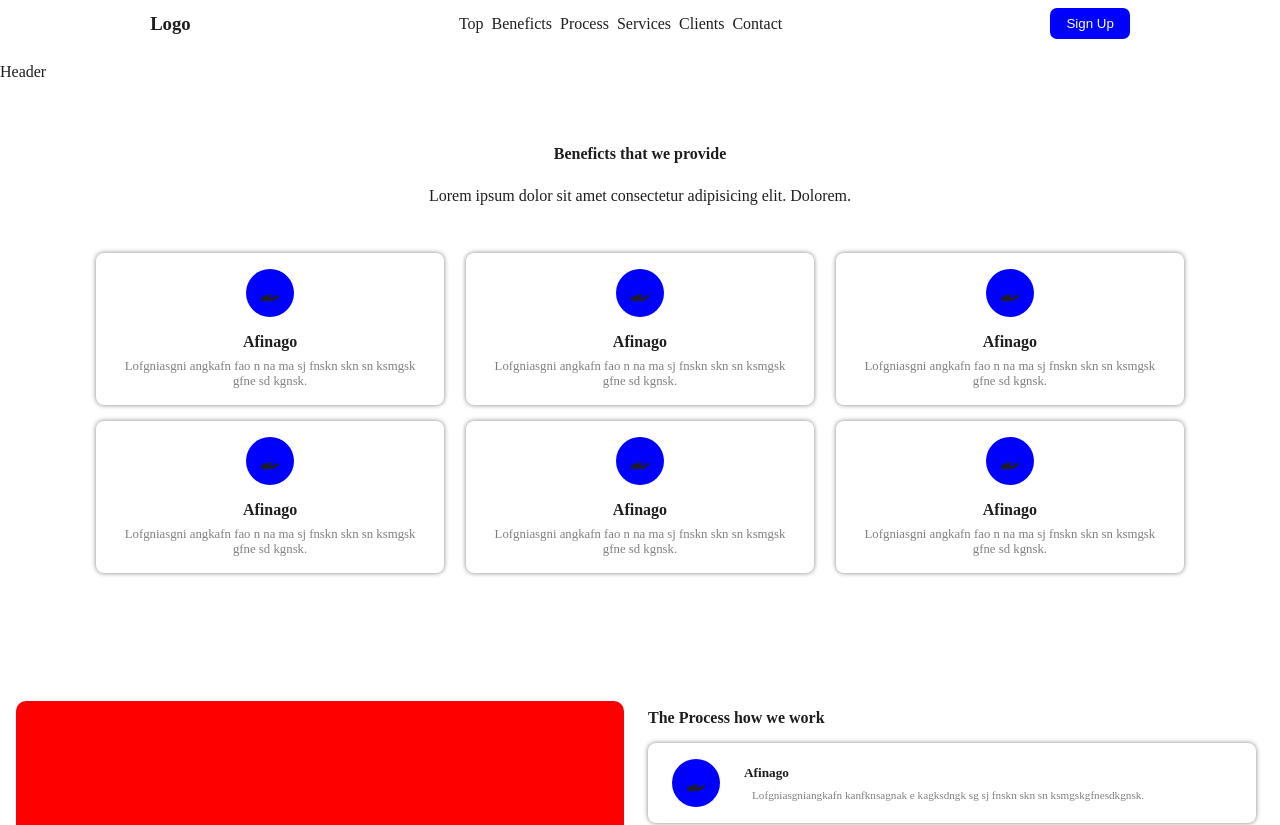
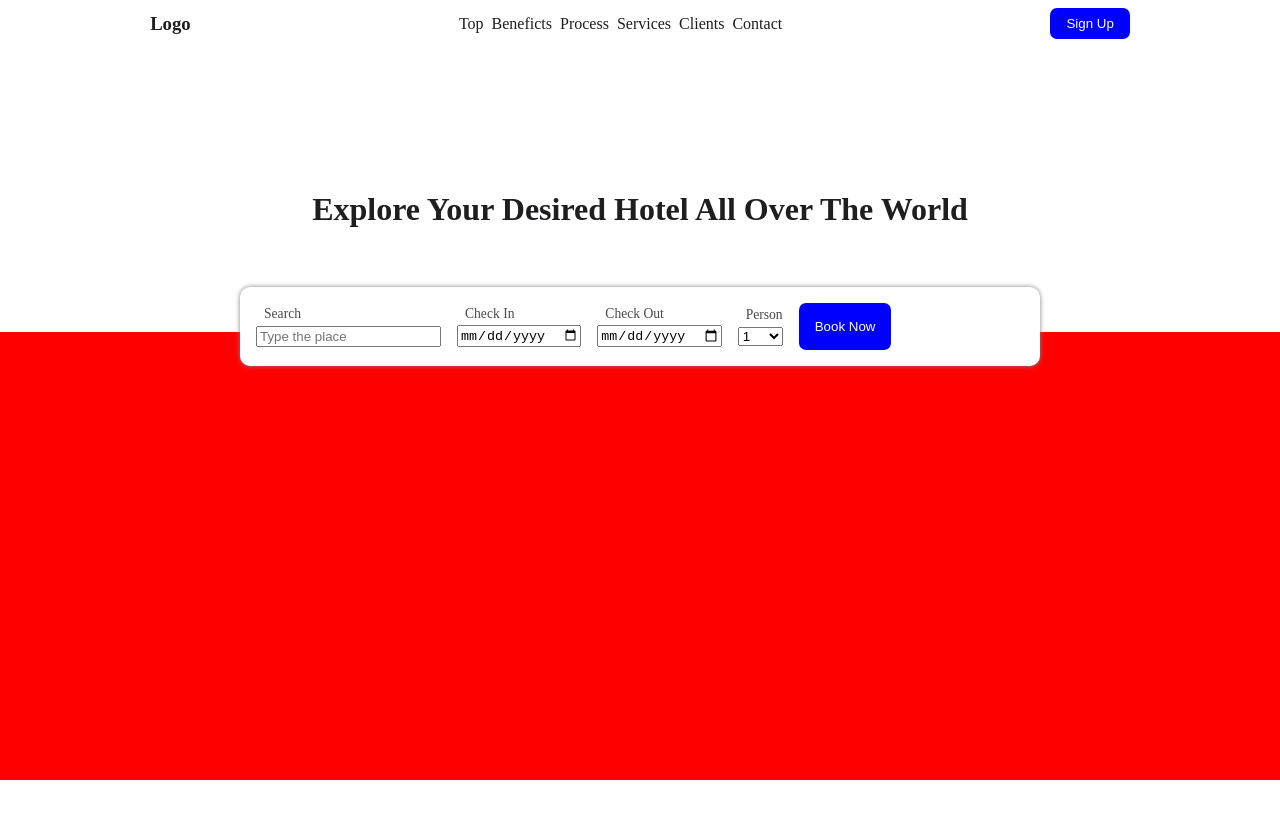
Before and after one commit to Animator55/HotelLanding, a React (Vite) app: page / in a window 1280 px wide. Shown: the top 825 px of the page. Built offline with nearby package versions, Linux system fonts and the light colour scheme.

Commit message:
added header

```diff
--- /dev/null
+++ b/src/assets/header.css
@@ -0,0 +1,56 @@
+.header-block {
+    position: relative;
+    display: flex;
+    flex-direction: column;
+    align-items: center;
+    gap: .5rem;
+    text-align: center;
+}
+
+.image-header {
+    background-color: red;
+    width: 100%;
+    height: 56dvh;
+}
+
+.header-block > h1 {
+    margin: 8rem auto 6rem;
+    font-size: 2rem;
+}
+
+
+.search-div {
+    top: 14rem;
+    display: flex;
+    background-color: white;
+    box-shadow: 0 0 5px gray;
+    border-radius: 10px;
+    padding: 1rem;
+    min-width: 60%;
+    position: absolute;
+    align-items: center;
+    gap: 1rem;
+}
+
+.input-container {
+    display: flex;
+    flex-direction: column;
+    gap: .2rem;
+    text-align: left;
+}
+
+.input-container > p{
+    padding-left: .5rem;
+    color: rgb(73, 73, 73);
+    font-size: .85rem;
+}
+
+.search-div button {
+    background-color: blue;
+    padding: 1rem;
+    display: flex;
+    align-items: center;
+    justify-content: center;
+    color: white;
+    border-radius: 7px;
+}
--- a/src/components/Header.tsx
+++ b/src/components/Header.tsx
@@ -1,6 +1,38 @@
+import "../assets/header.css"
+
 export default function Header () {
 
-    return <header>
-        Header
+    return <header className="header-block" id="Book Now">
+        <h1>Explore Your Desired Hotel All Over The World</h1>
+        <section className="search-div">
+            <div className="input-container">
+                <p>Search</p>
+                <input autoComplete="address" placeholder="Type the place"/>
+            </div>
+            <div className="input-container">
+                <p>Check In</p>
+                <input type="date"/>
+            </div>
+            <div className="input-container">
+                <p>Check Out</p>
+                <input type="date"/>
+            </div>
+            <div className="input-container">
+                <p>Person</p>
+                <select>
+                    {[1,2,3,4].map(el=>{
+                        return <option key={Math.random()}>
+                            {el}
+                        </option>
+                    })}
+                </select>
+            </div>
+            <button>
+                Book Now
+            </button>
+        </section>
+        <div className="image-header">
+
+        </div>
     </header>
 }
```
